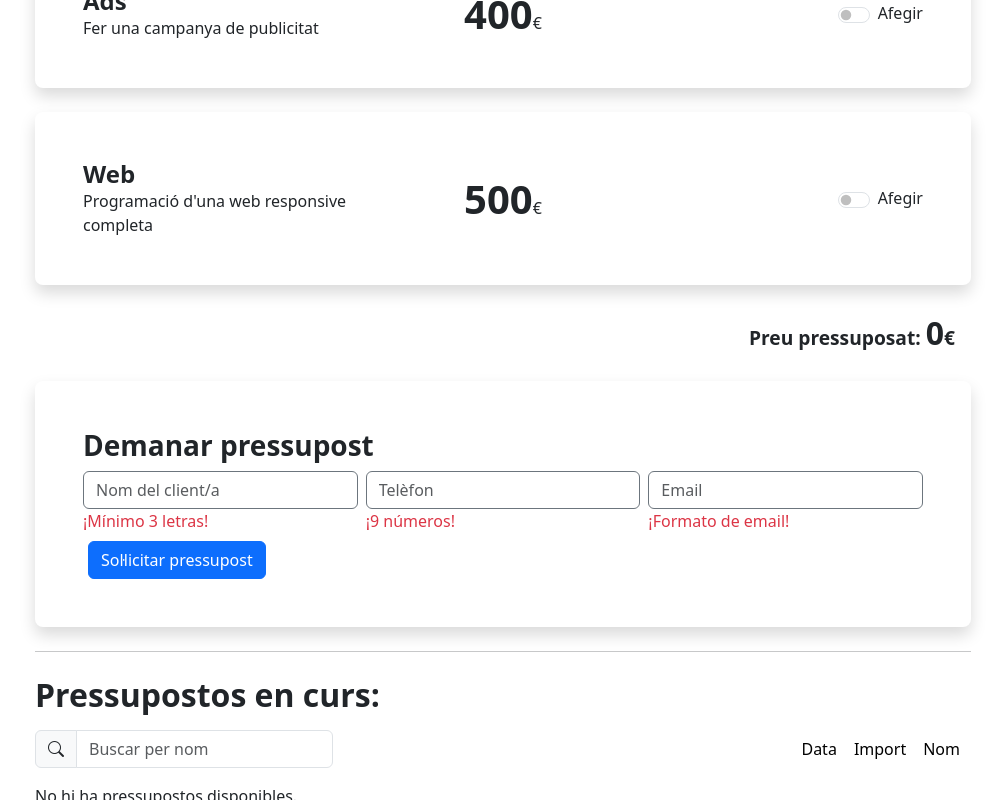
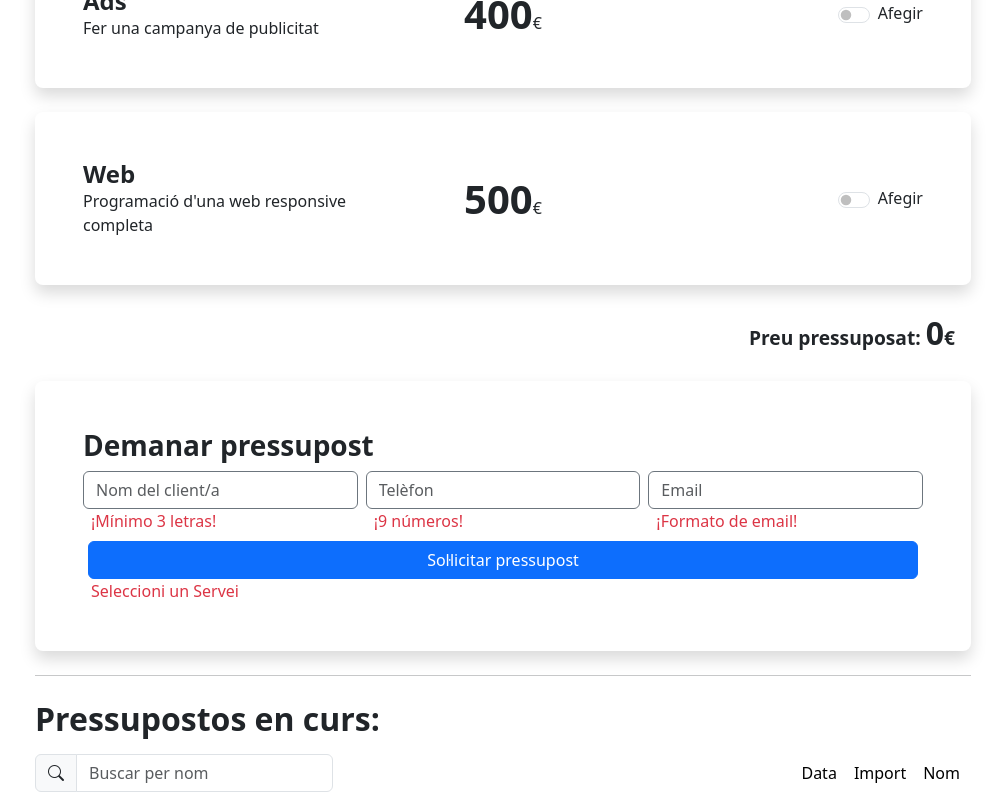
Before and after one commit to Wizardrunner/Sprint-6, an Angular app: page / in a window 1280 px wide. Both pictures are taken after a click on the button "Sol·licitar pressupost". Shown: the part 482-1282 px from the top of the page, without its empty margins (137-1142 px from the left). Built offline with nearby package versions, Linux system fonts and the light colour scheme.

Commit message:
CSS version 4

```diff
--- a/src/app/app.component.html
+++ b/src/app/app.component.html
@@ -2,8 +2,9 @@
 <div class="option-box p-5 m-5 bg-white rounded-3 mx-auto">
   <h1 class="text-center fw-bold">Aconsegueix la millor qualitat</h1>
 </div>
+
   <!-- SEO Option Box -->
-<div class="option-box p-5 mb-4 bg-white rounded-3 mx-auto" [ngClass]="{'border-azul': seo}">
+  <div class="option-box p-5 mb-4 bg-white rounded-3 mx-auto" [ngClass]="{'border-danger': serviceError && !seo, 'border-azul': seo}">
     <div class="row align-items-center">
       <div class="col-md-4">
         <span class="h4 fw-bold">Seo</span><br>
@@ -22,7 +23,7 @@
   </div>
 
   <!-- Ads Option Box -->
-<div class="option-box p-5 mb-4 bg-white rounded-3 mx-auto" [ngClass]="{'border-azul': ads}">
+  <div class="option-box p-5 mb-4 bg-white rounded-3 mx-auto" [ngClass]="{'border-danger': serviceError && !ads, 'border-azul': ads}">
     <div class="row align-items-center">
       <div class="col-6 col-md-4">
         <span class="h4 fw-bold">Ads</span><br>
@@ -41,7 +42,7 @@
   </div>
 
   <!-- Web Option Box -->
-<div class="option-box p-5 mb-4 bg-white rounded-3 mx-auto" [ngClass]="{'border-azul': web}">
+  <div class="option-box p-5 mb-4 bg-white rounded-3 mx-auto" [ngClass]="{'border-danger': serviceError && !web, 'border-azul': web}">
     <div class="row align-items-center">
       <div class="col-6 col-md-4">
         <span class="h4 fw-bold">Web</span><br>
@@ -57,6 +58,7 @@
         </div>
       </div>
     </div>
+
 
   <div *ngIf="showPanel" class="web-option-container mt-3">
     <div class="d-flex align-items-center mb-2 justify-content-end">
@@ -105,27 +107,25 @@
 <div class="option-box p-5 mb-4 bg-white rounded-3 mx-auto">
   <h3 class="fw-bold">Demanar pressupost</h3>
   <div class="d-flex flex-wrap gap-2">
-    <!-- Nombre del cliente -->
+    <!-- Inputs para Nombre, Teléfono y Email -->
     <div class="flex-grow-1">
       <input type="text" [(ngModel)]="customerName" placeholder="Nom del client/a" class="form-control border-gray rounded">
       <div *ngIf="nameError" class="text-danger">{{nameError}}</div>
     </div>
-
-    <!-- Teléfono -->
     <div class="flex-grow-1">
       <input type="text" [(ngModel)]="customerPhone" placeholder="Telèfon" class="form-control border-gray rounded">
       <div *ngIf="phoneError" class="text-danger">{{phoneError}}</div>
     </div>
-
-    <!-- Email -->
     <div class="flex-grow-1">
       <input type="email" [(ngModel)]="customerEmail" placeholder="Email" class="form-control border-gray rounded">
       <div *ngIf="emailError" class="text-danger">{{emailError}}</div>
     </div>
 
-    <!-- Botón de solicitud de presupuesto -->
-    <div class="d-flex align-items-end">
+    <!-- Contenedor para el Botón y Mensaje de Error -->
+    <div class="d-flex flex-column flex-grow-1">
       <button class="btn btn-primary" (click)="requestBudget()">Sol·licitar pressupost</button>
+      <!-- Mensaje de error justo debajo del botón -->
+      <div *ngIf="serviceError" class="text-danger">{{ serviceErrorMessage }}</div>
     </div>
   </div>
 </div>
--- a/src/app/app.component.ts
+++ b/src/app/app.component.ts
@@ -24,6 +24,7 @@ export class AppComponent {
   numberOfLanguages: number = 0;
   modalContent: string = '';
   showModal: boolean = false;
+  serviceError: boolean = false;
 
   customerName: string = '';
   customerPhone: string = '';
@@ -32,6 +33,7 @@ export class AppComponent {
   nameError: string = '';
   phoneError: string = '';
   emailError: string = '';
+  serviceErrorMessage: string = '';
 
   // Propiedad para el filtro de búsqueda
   filterText: string = '';
@@ -55,6 +57,16 @@ export class AppComponent {
     const regex = /^[a-zA-Z0-9._%+-]+@[a-zA-Z0-9.-]+\.[a-zA-Z]{2,4}$/;
     if (!regex.test(this.customerEmail)) {
       this.emailError = "¡Formato de email!";
+    }
+  }
+
+  validateServiceSelection() {
+    if (!this.seo && !this.ads && !this.web) {
+      this.serviceError = true;
+      this.serviceErrorMessage = 'Seleccioni un Servei';
+    } else {
+      this.serviceError = false;
+      this.serviceErrorMessage = '';
     }
   }
 
@@ -138,9 +150,10 @@ export class AppComponent {
     this.validateName();
     this.validatePhone();
     this.validateEmail();
+    this.validateServiceSelection();
 
     // Si hay algún error, interrumpimos la ejecución aquí
-    if (this.nameError || this.phoneError || this.emailError) {
+    if (this.serviceError || this.nameError || this.phoneError || this.emailError) {
       return;
     }
 
--- a/src/styles.scss
+++ b/src/styles.scss
@@ -76,3 +76,24 @@
 .icon-blue {
   color: #007bff;
 }
+
+.is-invalid {
+  &:checked {
+    background-color: #dc3545; // Cambia el color de fondo para un switch inválido
+    border-color: #dc3545;
+  }
+}
+
+/* Asegúrate de que el feedback inválido se muestra correctamente */
+.invalid-feedback {
+  display: block;
+}
+
+/* Ajusta los estilos del botón y el mensaje de error para que estén correctamente alineados */
+.btn-primary {
+  margin-right: 0.5rem; /* Asegura un margen a la derecha del botón */
+}
+
+.text-danger {
+  margin-left: 0.5rem; /* Asegura un margen a la izquierda del mensaje de error */
+}
```
Lines whose indentation alone changed are shown as unchanged.
